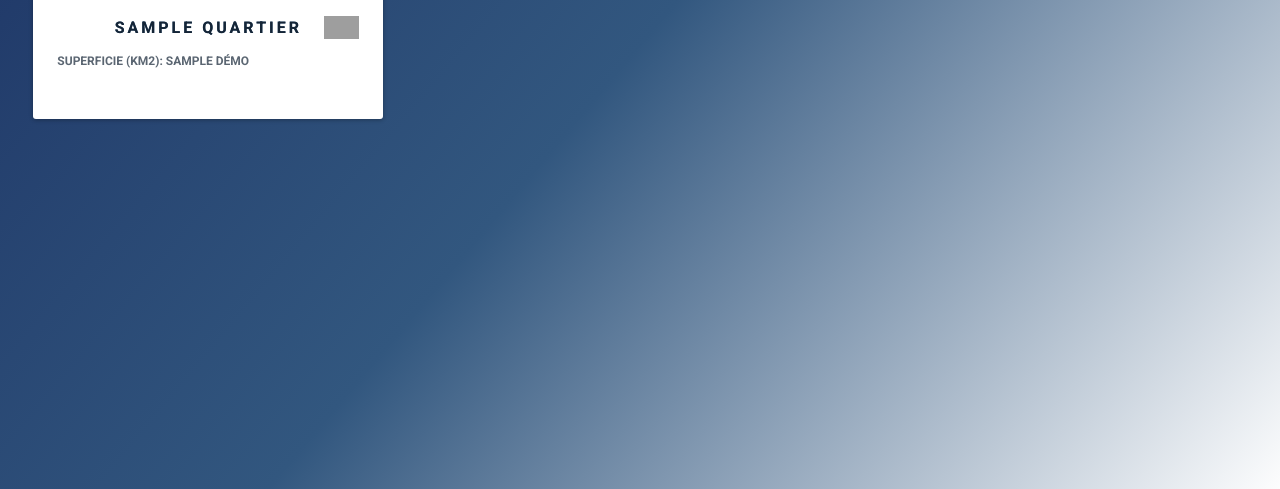
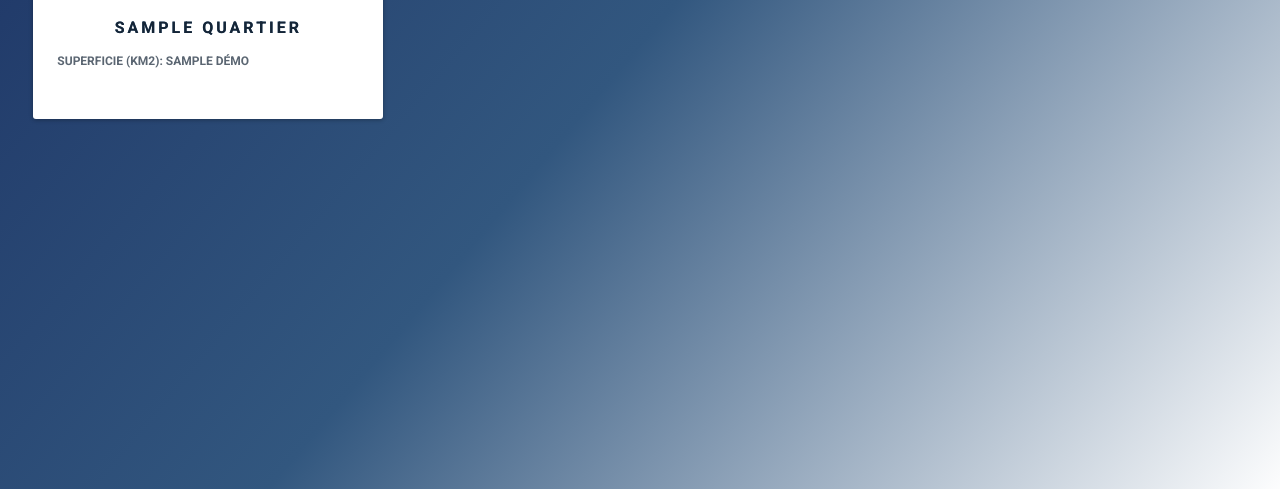
Before and after one commit to Vision-3xpert/dreamhouse.io, a Flask app: template templates/result.html in a window 1280 px wide. Shown: the part 412-901 px from the top of the page. Run offline with Flask 2, Linux system fonts and the light colour scheme; the template is opened without the code that fills it: most values are stand-ins (such as "Sample title", 1, 10 or a date in 2020); parts of the project's set-up code (start-up, migrations or seed data) failed here and were passed over; grey boxes are pictures that could not be loaded.

Commit message:
modified result.html

```diff
--- a/templates/result.html
+++ b/templates/result.html
@@ -16,7 +16,7 @@
         <article class="card">
             <div class="thumb">  <img src="{{ url_for('static', filename='images/' + quartiers_images[quartier]) }}" alt="{{ quartier }}" ></div>
             <div class="infos">
-              <h2 class="title">{{ quartier }}<span class="flag"></span></h2>
+              <h2 class="title">{{ quartier }}</h2>
               <h3 class="superficie"><span class="bold">Superficie (km2):</span> {{ démo[quartier][1] }}  </h3>
               <h3 class="seats"><span class="bold">Revenu moyen:</span> 90 000$</h3>
               <h3 class="seats"><span class="bold">Prix moyen par pièces:</span> {{ price_piece[quartier] }}</h3>
```
